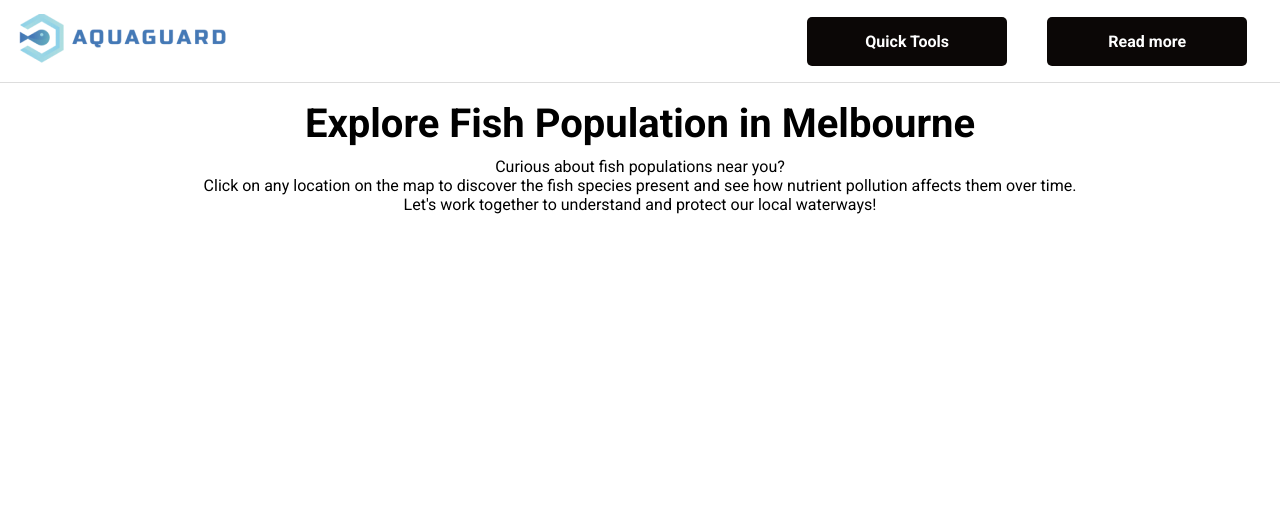
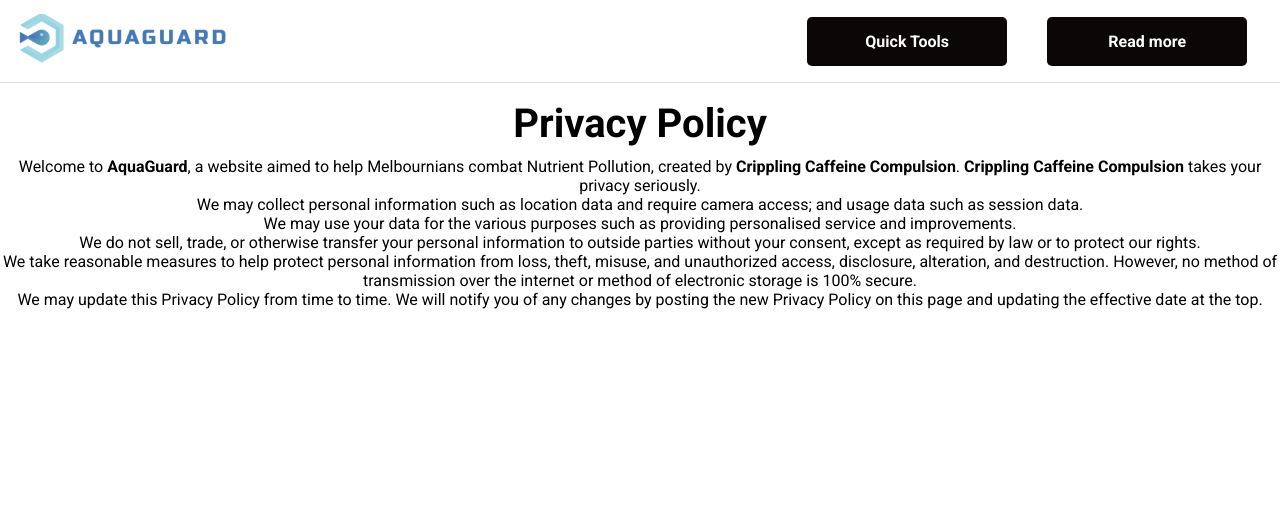
Before and after one commit to HappyGuyTeitoku/FIT5120_Coral-Guardian, a Flask app: page /privacy-policy in a window 1280 px wide. Shown: the top 508 px of the page. Run offline with Flask 3, Linux system fonts and the light colour scheme; the visitor is signed in with stand-in values (Sample User, id 1).

Commit message:
Update privacypolicy.html
Added content mostly generated from chatgpt

```diff
--- a/templates/privacypolicy.html
+++ b/templates/privacypolicy.html
@@ -6,15 +6,44 @@
 {% block content %}
 <div class="spacer"></div>
 
-<h1 class="page-title">Explore Fish Population in Melbourne</h1>
+<h1 class="page-title">Privacy Policy</h1>
 
 <div class="spacer-quarter"></div>
 
-<p class="page-title-subtext">Curious about fish populations near you?</p>
+<!-- Introduction -->
+<p class="page-title-subtext">
+    Welcome to <b>AquaGuard</b>, a website aimed to help Melbournians combat Nutrient Pollution, created by <b>Crippling
+        Caffeine Compulsion</b>. <b>Crippling Caffeine Compulsion</b> takes your privacy seriously.
+</p>
 
-<p class="page-title-subtext">Click on any location on the map to discover the fish species present and see how nutrient
-    pollution affects them over time.</p>
+<!-- Information we collect -->
+<p class="page-title-subtext">
+    We may collect personal information such as location data and require camera access; and usage data such as session
+    data.
+</p>
 
-<p class="page-title-subtext">Let's work together to understand and protect our local waterways!</p>
+<!-- How we use your information -->
+<p class="page-title-subtext">
+    We may use your data for the various purposes such as providing personalised service and improvements.
+</p>
+
+<!-- Disclosure of your information -->
+<p class="page-title-subtext">
+    We do not sell, trade, or otherwise transfer your personal information to outside parties without your consent,
+    except as required by law or to protect our rights.
+</p>
+
+<!-- Security of your information -->
+<p class="page-title-subtext">
+    We take reasonable measures to help protect personal information from loss, theft, misuse, and unauthorized access,
+    disclosure, alteration, and destruction. However, no method of transmission over the internet or method of
+    electronic storage is 100% secure.
+</p>
+
+<!-- Our Rights -->
+<p class="page-title-subtext">
+    We may update this Privacy Policy from time to time. We will notify you of any changes by posting the new Privacy
+    Policy on this page and updating the effective date at the top.
+</p>
 
 {% endblock %}
```
